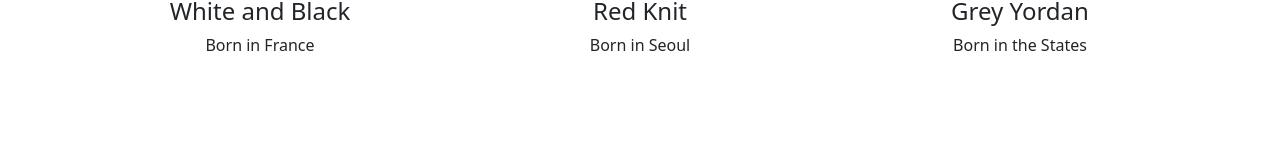
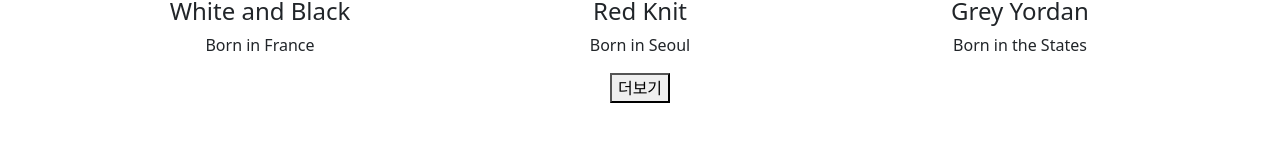
Before and after one commit to gojaeng/React, a React (Create React App) app in the folder shop/: page / in a window 1280 px wide. Shown: the part 573-714 px from the top of the page. Built offline with nearby package versions, Linux system fonts and the light colour scheme.

Commit message:
ajax 사용

```diff
--- a/shop/package.json
+++ b/shop/package.json
@@ -6,6 +6,7 @@
     "@testing-library/jest-dom": "^5.16.5",
     "@testing-library/react": "^13.4.0",
     "@testing-library/user-event": "^13.5.0",
+    "axios": "^1.4.0",
     "bootstrap": "^5.2.3",
     "react": "^18.2.0",
     "react-bootstrap": "^2.7.4",
--- a/shop/src/App.js
+++ b/shop/src/App.js
@@ -5,9 +5,10 @@ import { useState } from "react";
 import data from "./data.js";
 import { Routes, Route, Link, useNavigate, Outlet } from "react-router-dom";
 import Detail from "./routes/Detail.js";
+import axios from 'axios';
 
 function App() {
-  let [shoes] = useState(data);
+  let [shoes,setShoes] = useState(data);
   let navigate = useNavigate();
   return (
     <div className="App">
@@ -30,14 +31,21 @@ function App() {
               <div className="main-bg"></div>
               <div className="container">
                 <div className="row">
-                  {/* <Card shoes={shoes[0]} i={1}></Card>
-                    <Card shoes={shoes[1]} i={2}></Card>
-                    <Card shoes={shoes[2]} i={3}></Card> */}
                   {shoes.map(function (a, i) {
                     return <Card shoes={shoes[i]} i={i+1}></Card>;
                   })}
                 </div>
               </div>
+              <button onClick={()=>{
+                axios.get('https://codingapple1.github.io/shop/data2.json')
+                .then((결과)=>{
+                  let copy = [...shoes, ...결과.data];
+                  setShoes(copy);
+                })
+                .catch(()=>{
+                  console.log('실패')
+                })
+              }}>더보기</button>
             </>
           }
         />
--- a/shop/src/routes/Detail.js
+++ b/shop/src/routes/Detail.js
@@ -21,7 +21,7 @@ function Detail(props) {
 
   useEffect(()=>{
     if(isNaN(num)==true){
-      alert('숫자만 입력하세요.')
+      console.log('숫자만 입력하세요.')
     }
   },[num])
   return (
```
Also changed, not shown: 1 other file (tests, documents, lock files or other folders).
